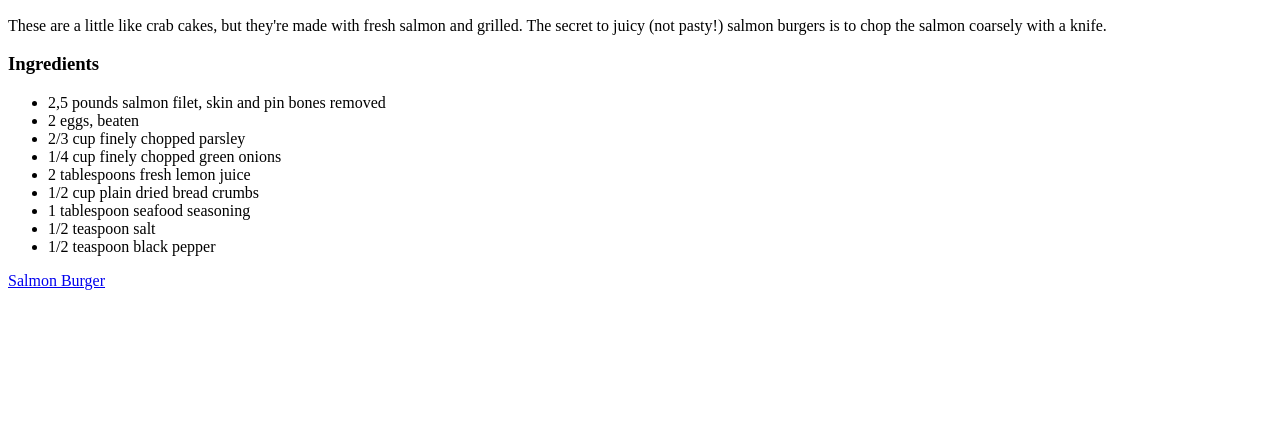
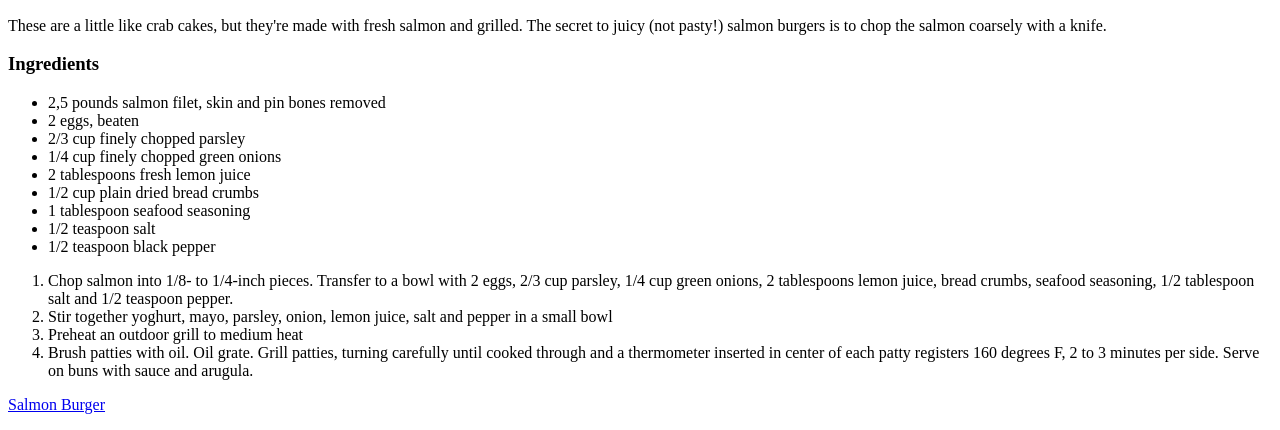
Before and after one commit to mezlay2/odin-recipes, a plain HTML site: page index.html in a window 1280 px wide. Shown: the part 584-1014 px from the top of the page. Before the commit the page ends 890 px from the top, so only its background shows below. Drawn offline with Linux system fonts and the light colour scheme.

Commit message:
add recipe stepps

```diff
--- a/index.html
+++ b/index.html
@@ -24,6 +24,21 @@
             <li>1/2 teaspoon salt</li>
             <li>1/2 teaspoon black pepper</li>
         </ul>
+
+        <ol>
+            <li>Chop salmon into 1/8- to 1/4-inch pieces. Transfer to a bowl with 2 eggs,
+                2/3 cup parsley, 1/4 cup green onions, 2 tablespoons lemon juice, bread crumbs,
+                seafood seasoning, 1/2 tablespoon salt and 1/2 teaspoon pepper.
+            </li>
+            <li>Stir together yoghurt, mayo, parsley, onion, lemon juice, salt and pepper
+                in a small bowl
+            </li>
+            <li>Preheat an outdoor grill to medium heat</li>
+            <li>Brush patties with oil. Oil grate. Grill patties, turning carefully until
+                cooked through and a thermometer inserted in center of each patty registers
+                160 degrees F, 2 to 3 minutes per side. Serve on buns with sauce and arugula.
+            </li>
+        </ol>
         <p><a href="./recipes/salmonburger.html">Salmon Burger</a></p>
 </body>
 </html>
```
